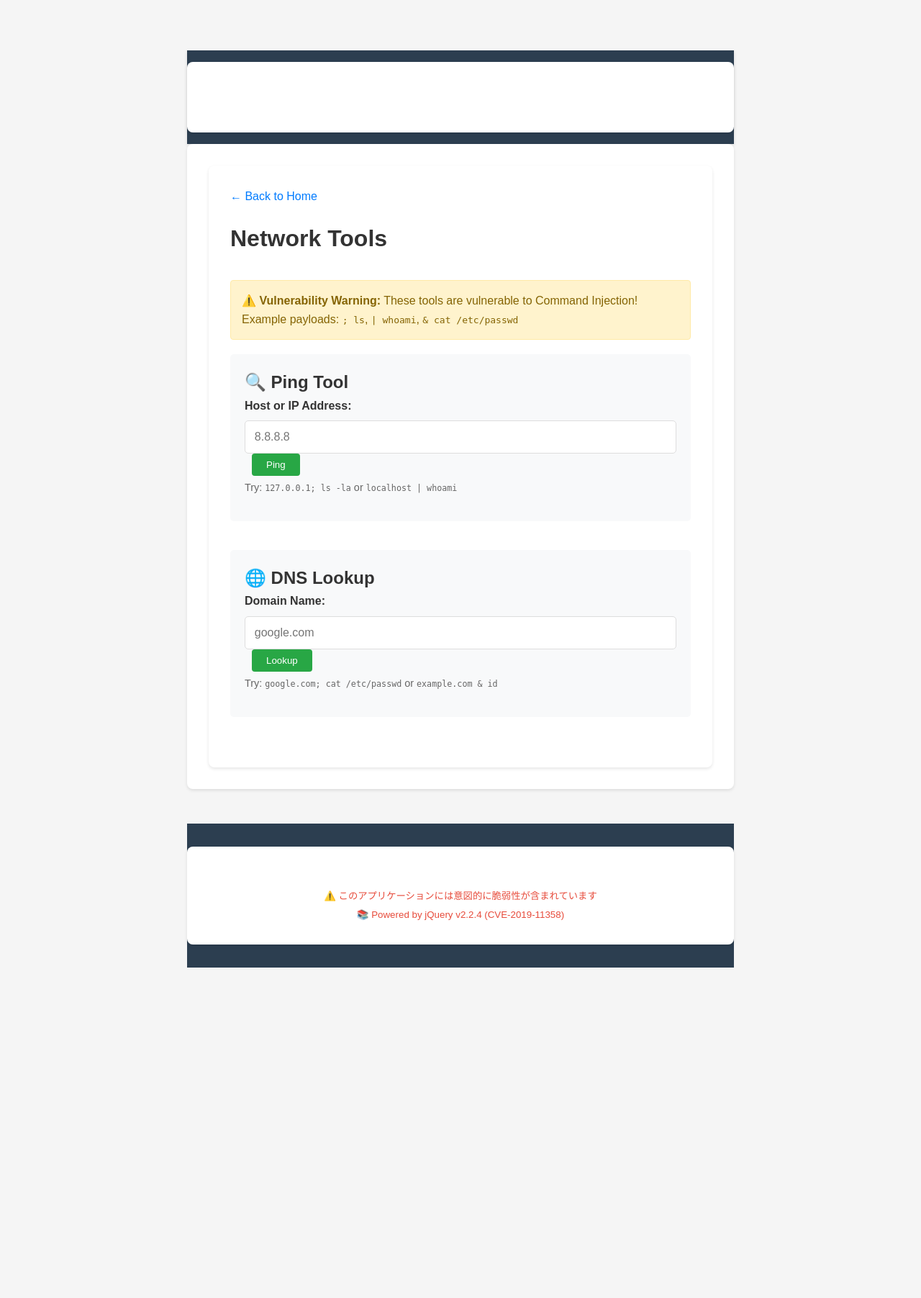
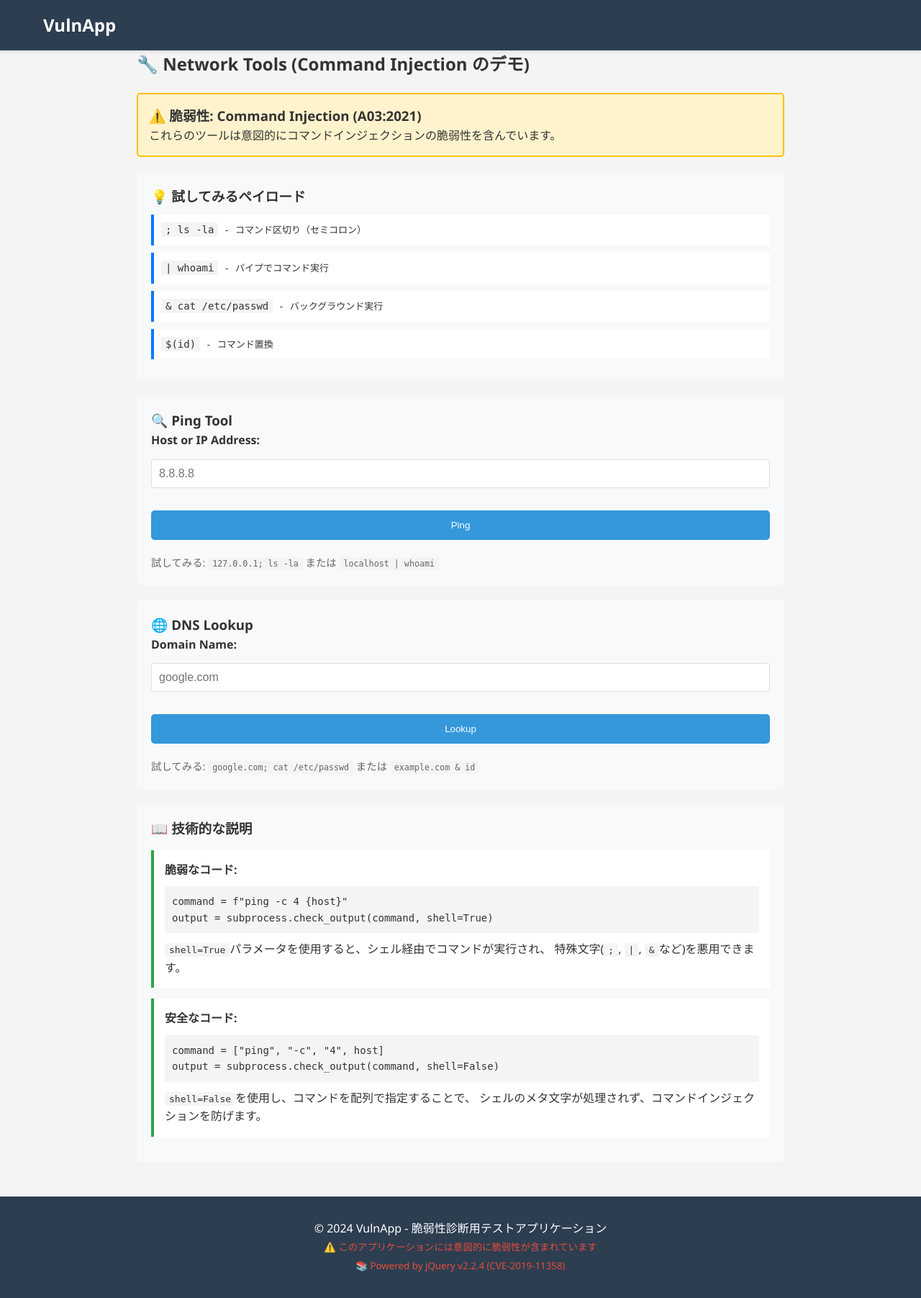
Before and after one commit to mizuna-honeypot/VulnApp, a Flask app: page /tools in a window 1280 px wide. Shown: the whole page at 72% size. Before the commit the page ends 1344 px from the top, so only its background shows below. Run offline with Flask 3, Linux system fonts and the light colour scheme.

Commit message:
Fix /tools page layout to match VulnApp style
- Changed from broken layout to consistent VulnApp design
- Used .vuln-demo container like /guestbook page
- Added warning-box, demo-section, and payload-list sections
- Added technical explanation with vulnerable/safe code comparison
- Improved Japanese translations
- Removed conflicting styles (body, .container)
- Added example payloads section at the top
- Terminal-style output box for command results

This makes /tools page consistent with /guestbook styling.

```diff
--- a/templates/tools.html
+++ b/templates/tools.html
@@ -1,52 +1,203 @@
 {% extends "base.html" %}
 
-{% block title %}Network Tools - VulnApp{% endblock %}
+{% block title %}Network Tools - Command Injection デモ{% endblock %}
 
 {% block content %}
-<div class="container">
-        <div class="nav"><a href="/">← Back to Home</a></div>
-        <h1>Network Tools</h1>
-        <div class="warning">⚠️ <strong>Vulnerability Warning:</strong> These tools are vulnerable to Command Injection!<br>Example payloads: <code>; ls</code>, <code>| whoami</code>, <code>& cat /etc/passwd</code></div>
-        <div class="tool-section">
-            <h2>🔍 Ping Tool</h2>
-            <form method="POST" action="/tools/ping">
+<div class="vuln-demo">
+    <h2>🔧 Network Tools (Command Injection のデモ)</h2>
+
+    <div class="warning-box">
+        <h3>⚠️ 脆弱性: Command Injection (A03:2021)</h3>
+        <p>これらのツールは意図的にコマンドインジェクションの脆弱性を含んでいます。</p>
+    </div>
+
+    <div class="demo-section">
+        <h3>💡 試してみるペイロード</h3>
+        <ul class="payload-list">
+            <li><code>; ls -la</code> - コマンド区切り（セミコロン）</li>
+            <li><code>| whoami</code> - パイプでコマンド実行</li>
+            <li><code>& cat /etc/passwd</code> - バックグラウンド実行</li>
+            <li><code>$(id)</code> - コマンド置換</li>
+        </ul>
+    </div>
+
+    <div class="demo-section">
+        <h3>🔍 Ping Tool</h3>
+        <form method="POST" action="/tools/ping" class="tool-form">
             <div class="form-group">
                 <label for="host">Host or IP Address:</label>
                 <input type="text" id="host" name="host" value="{{ ping_host }}" placeholder="8.8.8.8">
-                    <button type="submit">Ping</button>
-                    <div class="example">Try: <code>127.0.0.1; ls -la</code> or <code>localhost | whoami</code></div>
             </div>
+            <button type="submit" class="btn">Ping</button>
+            <div class="example">試してみる: <code>127.0.0.1; ls -la</code> または <code>localhost | whoami</code></div>
         </form>
-            {% if ping_output %}<div class="output">{{ ping_output }}</div>{% endif %}
+        {% if ping_output %}
+        <div class="output-box">
+            <h4>実行結果:</h4>
+            <pre>{{ ping_output }}</pre>
         </div>
-        <div class="tool-section">
-            <h2>🌐 DNS Lookup</h2>
-            <form method="POST" action="/tools/nslookup">
+        {% endif %}
+    </div>
+
+    <div class="demo-section">
+        <h3>🌐 DNS Lookup</h3>
+        <form method="POST" action="/tools/nslookup" class="tool-form">
             <div class="form-group">
                 <label for="domain">Domain Name:</label>
                 <input type="text" id="domain" name="domain" value="{{ nslookup_domain }}" placeholder="google.com">
-                    <button type="submit">Lookup</button>
-                    <div class="example">Try: <code>google.com; cat /etc/passwd</code> or <code>example.com & id</code></div>
             </div>
+            <button type="submit" class="btn">Lookup</button>
+            <div class="example">試してみる: <code>google.com; cat /etc/passwd</code> または <code>example.com & id</code></div>
         </form>
-            {% if nslookup_output %}<div class="output">{{ nslookup_output }}</div>{% endif %}
+        {% if nslookup_output %}
+        <div class="output-box">
+            <h4>実行結果:</h4>
+            <pre>{{ nslookup_output }}</pre>
+        </div>
+        {% endif %}
+    </div>
+
+    <div class="demo-section">
+        <h3>📖 技術的な説明</h3>
+        <div class="code-block">
+            <h4>脆弱なコード:</h4>
+            <pre>command = f"ping -c 4 {host}"
+output = subprocess.check_output(command, shell=True)</pre>
+            <p><code>shell=True</code>パラメータを使用すると、シェル経由でコマンドが実行され、
+               特殊文字(<code>;</code>, <code>|</code>, <code>&</code>など)を悪用できます。</p>
+        </div>
+        <div class="code-block">
+            <h4>安全なコード:</h4>
+            <pre>command = ["ping", "-c", "4", host]
+output = subprocess.check_output(command, shell=False)</pre>
+            <p><code>shell=False</code>を使用し、コマンドを配列で指定することで、
+               シェルのメタ文字が処理されず、コマンドインジェクションを防げます。</p>
+        </div>
     </div>
 </div>
 
 <style>
-body { font-family: Arial, sans-serif; max-width: 800px; margin: 50px auto; padding: 20px; background-color: #f5f5f5; }
-        .container { background-color: white; padding: 30px; border-radius: 8px; box-shadow: 0 2px 4px rgba(0,0,0,0.1); }
-        h1 { color: #333; }
-        .tool-section { margin-bottom: 40px; padding: 20px; background-color: #f8f9fa; border-radius: 5px; }
-        .form-group { margin-bottom: 15px; }
-        label { display: block; margin-bottom: 5px; font-weight: bold; }
-        input[type="text"] { width: 70%; padding: 8px; border: 1px solid #ddd; border-radius: 4px; }
-        button { background-color: #28a745; color: white; padding: 8px 20px; border: none; border-radius: 4px; cursor: pointer; margin-left: 10px; }
-        button:hover { background-color: #218838; }
-        .output { margin-top: 15px; padding: 15px; background-color: #000; color: #0f0; font-family: 'Courier New', monospace; border-radius: 4px; white-space: pre-wrap; word-wrap: break-word; max-height: 300px; overflow-y: auto; }
-        .warning { padding: 15px; margin-bottom: 20px; background-color: #fff3cd; color: #856404; border: 1px solid #ffeaa7; border-radius: 4px; }
-        .nav { margin-bottom: 20px; }
-        .nav a { color: #007bff; text-decoration: none; margin-right: 15px; }
-        .example { font-size: 0.9em; color: #666; margin-top: 5px; }
+.vuln-demo {
+    max-width: 900px;
+    margin: 0 auto;
+}
+
+.warning-box {
+    background-color: #fff3cd;
+    border: 2px solid #ffc107;
+    border-radius: 5px;
+    padding: 15px;
+    margin: 20px 0;
+}
+
+.demo-section {
+    background-color: #f8f9fa;
+    border-radius: 5px;
+    padding: 20px;
+    margin: 20px 0;
+}
+
+.tool-form {
+    display: flex;
+    flex-direction: column;
+    gap: 15px;
+}
+
+.form-group {
+    display: flex;
+    flex-direction: column;
+    gap: 5px;
+}
+
+.form-group label {
+    font-weight: bold;
+    color: #333;
+}
+
+.form-group input[type="text"] {
+    padding: 10px;
+    border: 1px solid #ddd;
+    border-radius: 4px;
+    font-size: 16px;
+}
+
+.example {
+    font-size: 0.9em;
+    color: #666;
+    margin-top: 5px;
+}
+
+.example code {
+    background-color: #f4f4f4;
+    padding: 2px 6px;
+    border-radius: 3px;
+    font-family: monospace;
+}
+
+.payload-list {
+    list-style: none;
+    padding: 0;
+}
+
+.payload-list li {
+    background-color: #fff;
+    border-left: 4px solid #007bff;
+    padding: 10px;
+    margin: 10px 0;
+    font-family: monospace;
+}
+
+.payload-list code {
+    background-color: #f4f4f4;
+    padding: 2px 6px;
+    border-radius: 3px;
+    font-size: 14px;
+}
+
+.output-box {
+    margin-top: 20px;
+    background-color: #000;
+    border-radius: 5px;
+    padding: 15px;
+}
+
+.output-box h4 {
+    color: #0f0;
+    margin-top: 0;
+}
+
+.output-box pre {
+    color: #0f0;
+    font-family: 'Courier New', monospace;
+    white-space: pre-wrap;
+    word-wrap: break-word;
+    max-height: 300px;
+    overflow-y: auto;
+    margin: 0;
+}
+
+.code-block {
+    background-color: #fff;
+    border-left: 4px solid #28a745;
+    padding: 15px;
+    margin: 15px 0;
+}
+
+.code-block pre {
+    background-color: #f4f4f4;
+    padding: 10px;
+    border-radius: 4px;
+    overflow-x: auto;
+    font-family: monospace;
+    font-size: 14px;
+    margin: 10px 0;
+}
+
+.code-block code {
+    background-color: #f4f4f4;
+    padding: 2px 6px;
+    border-radius: 3px;
+    font-family: monospace;
+}
 </style>
 {% endblock %}
```
Lines whose indentation alone changed are shown as unchanged.
